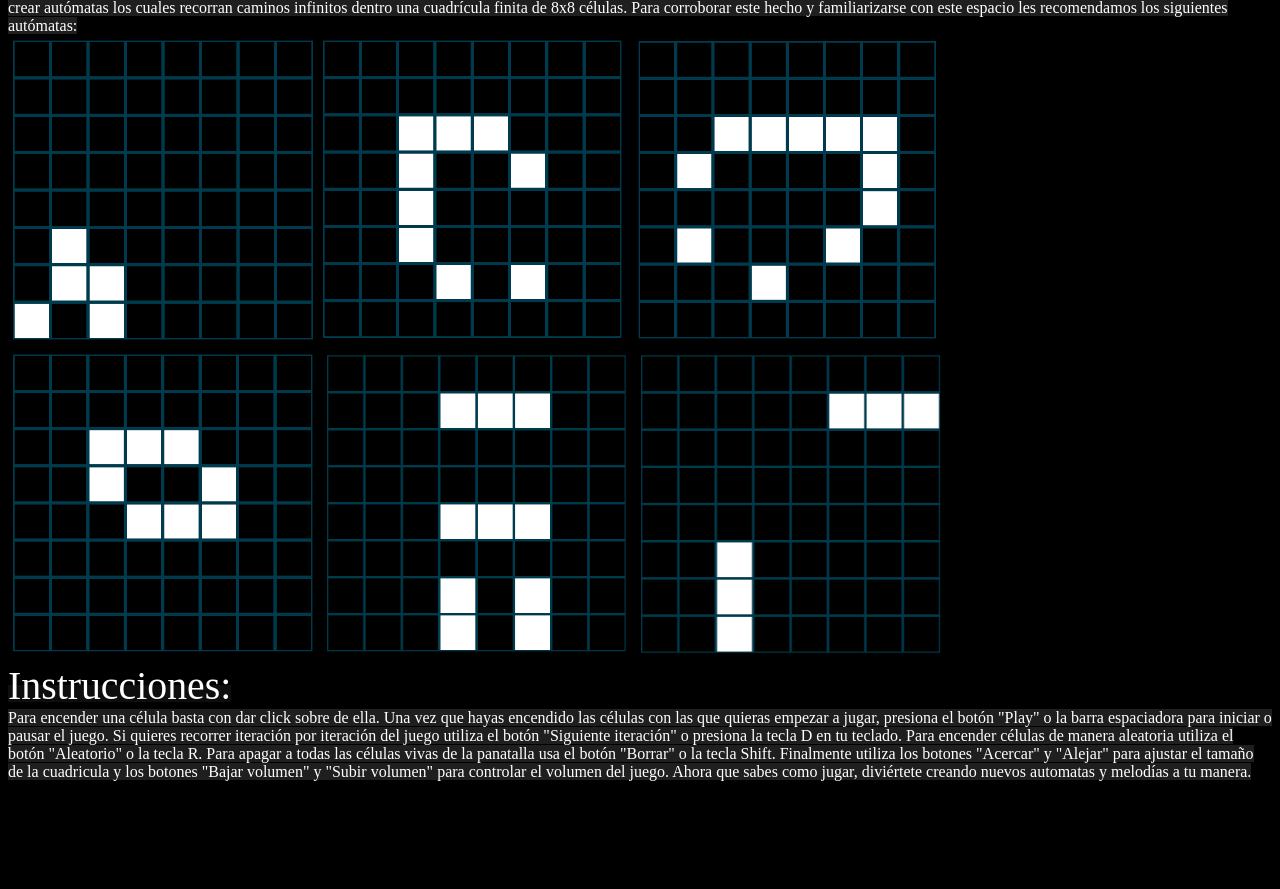
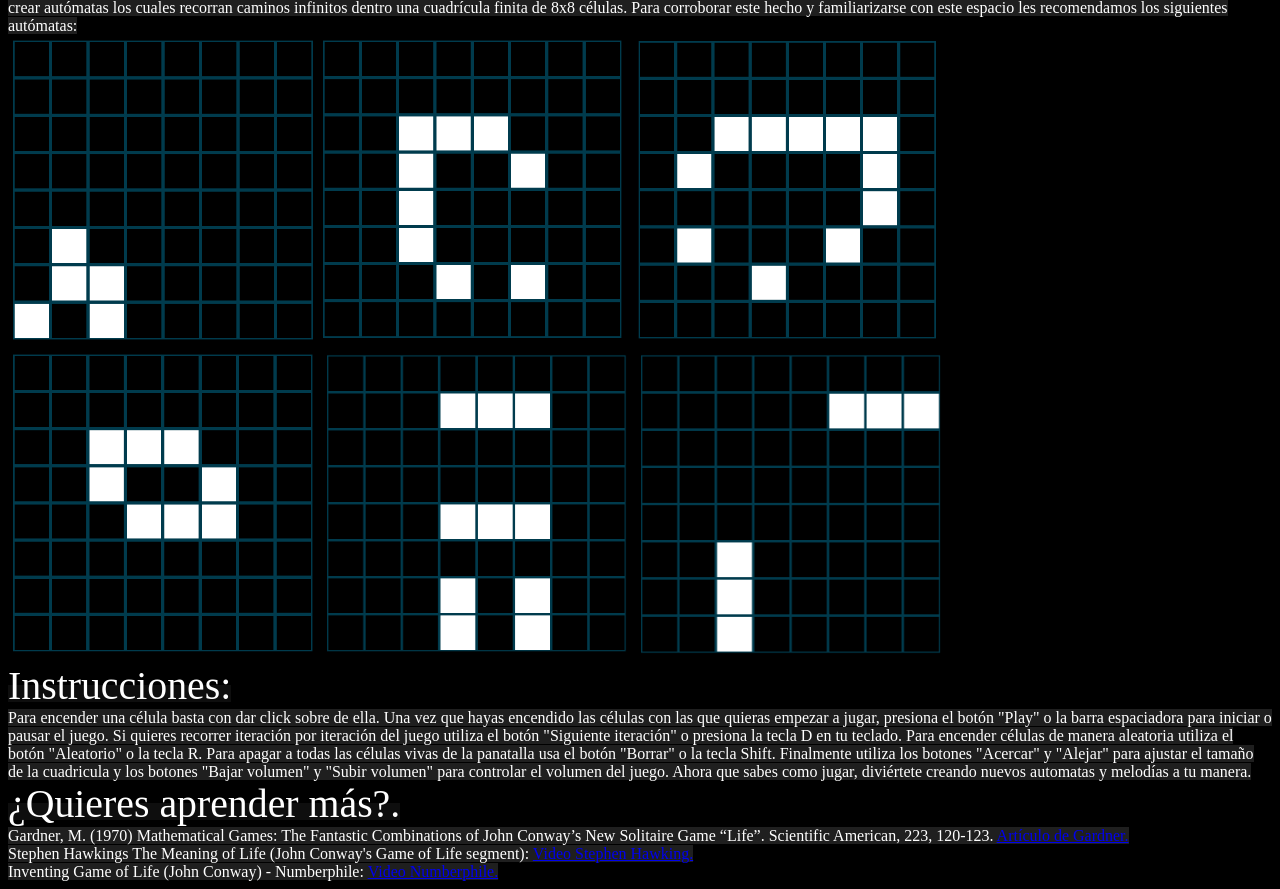
Before and after one commit to ElZanate/Serv-social, a plain HTML site: page index.html in a window 1280 px wide. Shown: the part 931-1820 px from the top of the page. Before the commit the page ends 1720 px from the top, so only its background shows below. Drawn offline with Linux system fonts and the light colour scheme.

Commit message:
referencias

```diff
--- a/index.html
+++ b/index.html
@@ -163,6 +163,13 @@
 
         </div>
 
+        <div> <mark style="background-color: rgb(14, 14, 14);">  <font color="white"> <big><big><big><big><big>¿Quieres aprender más?. </big></big></big></big> </font> </mark>
+        </div>
+
+        <div> <mark style="background-color: rgb(31, 31, 31);">  <font color="white"> Gardner, M. (1970) Mathematical Games: The Fantastic Combinations of John Conway’s New Solitaire Game “Life”. Scientific American, 223, 120-123.  <a href="https://web.stanford.edu/class/sts145/Library/life.pdf" target="_blank">Artículo de Gardner.</a></div>
+
+        <div> <mark style="background-color: rgb(31, 31, 31);">  <font color="white"> Stephen Hawkings The Meaning of Life (John Conway's Game of Life segment): <a href="https://www.youtube.com/watch?v=CgOcEZinQ2I" target="_blank">Video Stephen Hawking.</a> </div>
+            <div> <mark style="background-color: rgb(31, 31, 31);">  <font color="white"> Inventing Game of Life (John Conway) - Numberphile: <a href="https://www.youtube.com/watch?v=R9Plq-D1gEk" target="_blank">Video Numberphile.</a> </div>
 
 
 
```
